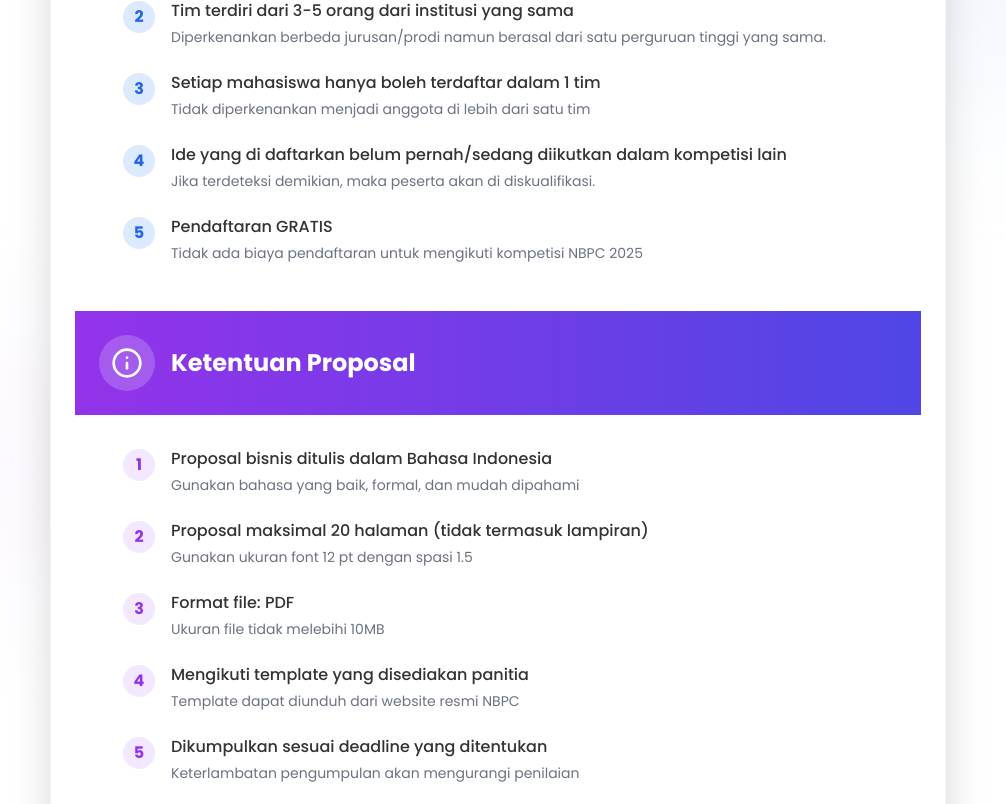
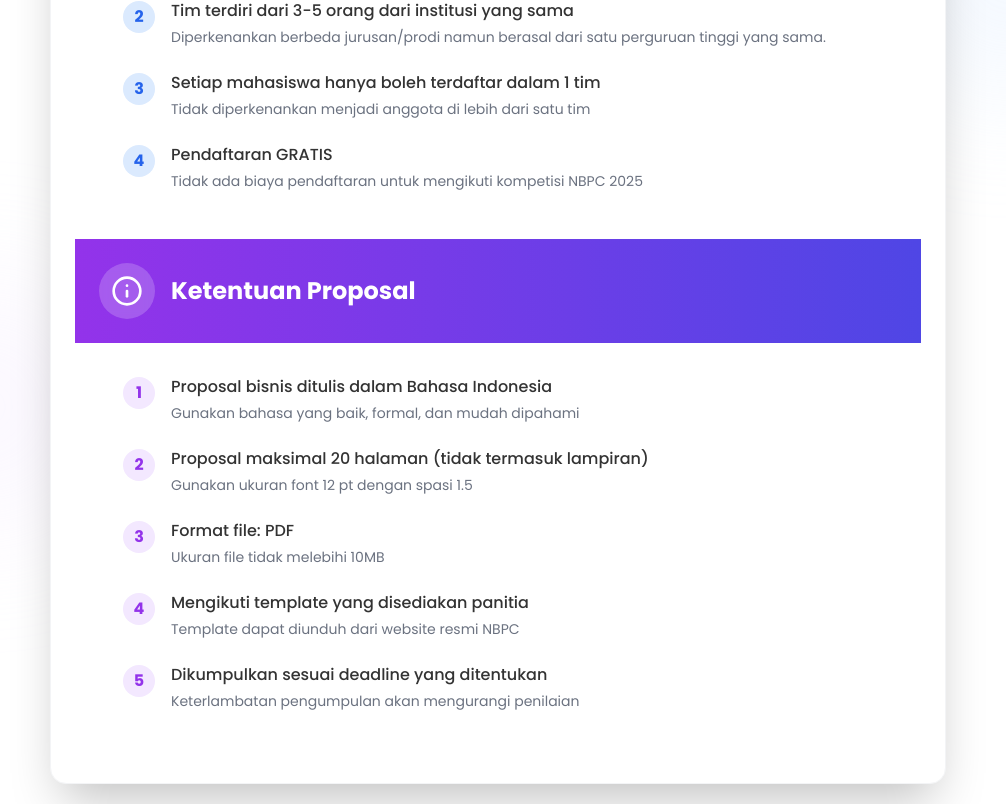
Before and after one commit to Izumi54/NBPC-UNISNU, a Next.js app: page /lomba in a window 1280 px wide. Shown: the part 956-1760 px from the top of the page, without its empty margins (142-1148 px from the left). Built offline with nearby package versions, Linux system fonts and the light colour scheme.

Commit message:
Hapus poin syarat & ketentuan, update FAQ dan bonus hadiah, serta ubah email kontak di halaman lomba.

```diff
--- a/src/app/lomba/page.tsx
+++ b/src/app/lomba/page.tsx
@@ -34,20 +34,8 @@ export default function CompetitionPage() {
       answer: 'NBPC terbuka untuk mahasiswa aktif S1 atau D3 dari perguruan tinggi di seluruh Indonesia. Peserta dapat mendaftar dalam tim yang terdiri dari 3-5 orang dari institusi yang sama.'
     },
     {
-      question: 'Berapa biaya pendaftaran untuk mengikuti NBPC?',
-      answer: 'Biaya pendaftaran untuk mengikuti NBPC adalah Rp 250.000 per tim. Biaya ini sudah termasuk akses ke semua workshop dan mentoring selama kompetisi berlangsung.'
-    },
-    {
-      question: 'Apa saja dokumen yang perlu disiapkan untuk pendaftaran?',
-      answer: 'Dokumen yang diperlukan meliputi: formulir pendaftaran, scan kartu mahasiswa setiap anggota tim, bukti pembayaran, dan proposal awal ide bisnis (format dapat diunduh dari website).'
-    },
-    {
       question: 'Bagaimana sistem penilaian di NBPC?',
       answer: 'Penilaian dilakukan berdasarkan beberapa kriteria: inovasi (30%), potensi pasar (25%), kelayakan implementasi (20%), presentasi (15%), dan dampak sosial/lingkungan (10%).'
-    },
-    {
-      question: 'Apakah peserta akan mendapatkan mentoring selama kompetisi?',
-      answer: 'Ya, semua peserta akan mendapatkan akses ke sesi workshop dan mentoring dari para praktisi bisnis dan investor berpengalaman.'
     },
     {
       question: 'Apakah boleh mengikutsertakan ide bisnis yang sudah berjalan?',
@@ -342,13 +330,6 @@ export default function CompetitionPage() {
                       </li>
                       <li className="flex items-start">
                         <span className="inline-flex items-center justify-center w-8 h-8 rounded-full bg-blue-100 text-blue-600 font-bold flex-shrink-0 mr-4 mt-0.5">4</span>
-                        <div>
-                          <p className="font-medium">Ide yang di daftarkan belum pernah/sedang diikutkan dalam kompetisi lain</p>
-                          <p className="text-gray-500 text-sm mt-1">Jika terdeteksi demikian, maka peserta akan di diskualifikasi.</p>
-                        </div>
-                      </li>
-                      <li className="flex items-start">
-                        <span className="inline-flex items-center justify-center w-8 h-8 rounded-full bg-blue-100 text-blue-600 font-bold flex-shrink-0 mr-4 mt-0.5">5</span>
                         <div>
                           <p className="font-medium">Pendaftaran GRATIS</p>
                           <p className="text-gray-500 text-sm mt-1">Tidak ada biaya pendaftaran untuk mengikuti kompetisi NBPC 2025</p>
@@ -883,7 +864,7 @@ export default function CompetitionPage() {
               <div className="absolute top-0 right-0 w-40 h-40 bg-gradient-to-br from-blue-100 to-indigo-100 rounded-full -mt-20 -mr-20 opacity-50"></div>
               <div className="relative z-10">
                 <p className="text-lg text-gray-700">
-                  <span className="font-semibold text-blue-700">Bonus:</span> Semua finalis juga akan mendapatkan sertifikat, merchandise eksklusif, dan kesempatan mengikuti workshop eksklusif bersama pakar bisnis terkemuka!
+                  <span className="font-semibold text-blue-700">Bonus:</span> Semua finalis juga akan mendapatkan sertifikat, merchandise eksklusif, dan kesempatan pitching ke investor!
                 </p>
               </div>
             </motion.div>
@@ -1053,7 +1034,7 @@ export default function CompetitionPage() {
               viewport={{ once: true }}
               transition={{ delay: 0.8, duration: 0.4 }}
             >
-              <p>Untuk informasi lebih lanjut, hubungi panitia di <a href="mailto:info@nbpc.ac.id" className="text-white underline hover:text-blue-200 transition-colors">info@nbpc.ac.id</a></p>
+              <p>Untuk informasi lebih lanjut, hubungi panitia di <a href="mailto:unisnubisniscomunity@gmail.com" className="text-white underline hover:text-blue-200 transition-colors">unisnubisniscomunity@gmail.com</a></p>
             </motion.div>
           </FadeInSection>
         </div>
```
